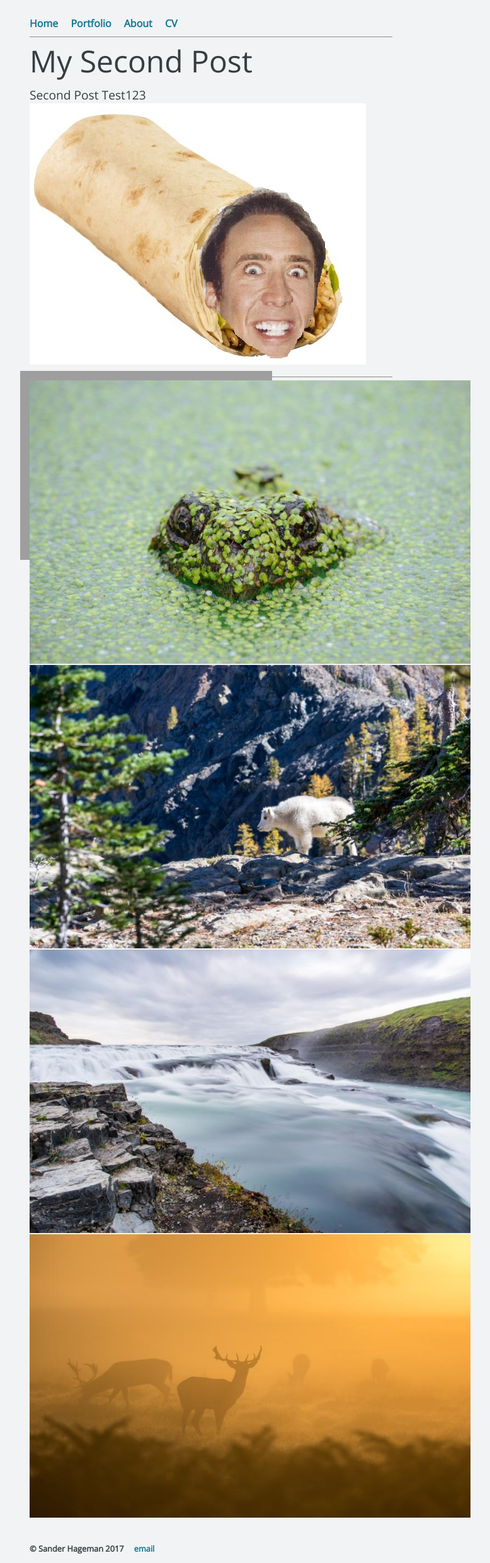
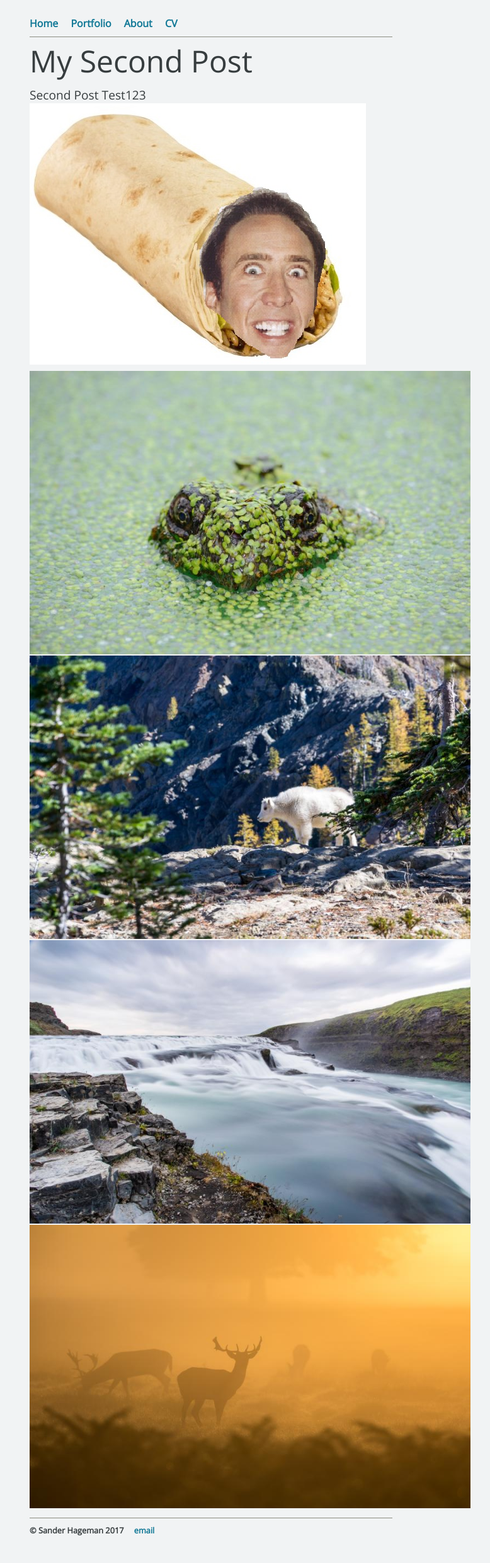
Before and after one commit to SanderHageman/sanderhageman.github.io, a Jekyll site: the page built from _posts/2017-10-12-my-second-post.md, in a window 1280 px wide. Shown: the whole page at 63% size, without its empty margins (305-1083 px from the left). Built offline with Jekyll 4.4.1, drawn with Linux system fonts in a browser that asks for light colours; after the commit the page ends 2452 px from its top, so only the background shows below that.

Commit message:
Update default.html

```diff
--- a/_layouts/default.html
+++ b/_layouts/default.html
@@ -5,11 +5,6 @@
 			<link rel="stylesheet" type="text/css" href="/css/reset.css">
 			<link rel="stylesheet" type="text/css" href="/css/main.css">
 			<link rel="stylesheet" type="text/css" href="/css/syntax.css">
-
-  <script type="text/javascript" src="{{ site.github.url }}/js/sliderman.1.3.8.js"></script>
-  <link rel="stylesheet" type="text/css" href="{{ site.github.url }}/css/sliderman.css" />
-
-
 		</head>
 		<body>
 			<nav>
@@ -29,7 +24,6 @@
 	    		<ul>
 				<li>© Sander Hageman 2017</li>
 				<li><a href="mailto:sander12101@gmail.com">email</a></li>
-
 			</ul>
 			</footer>
 		</body>
```
